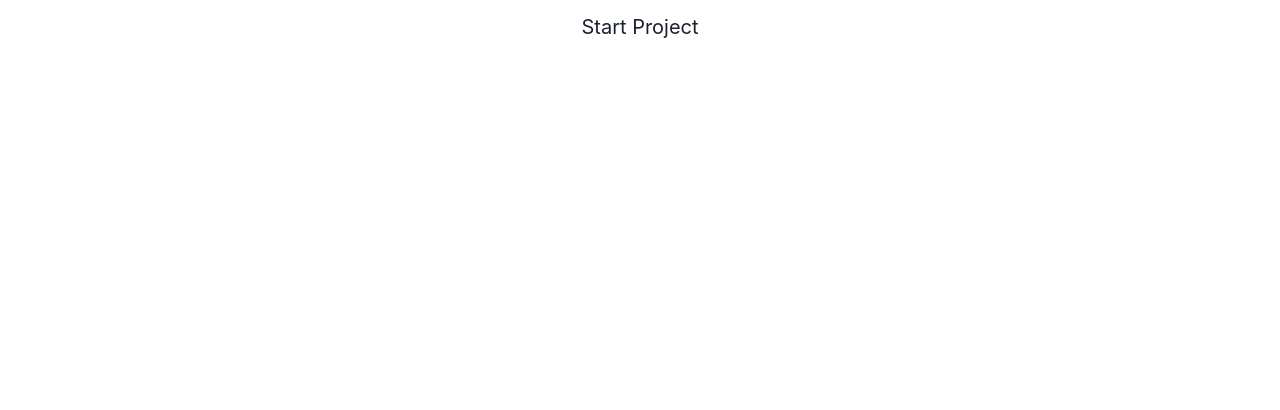
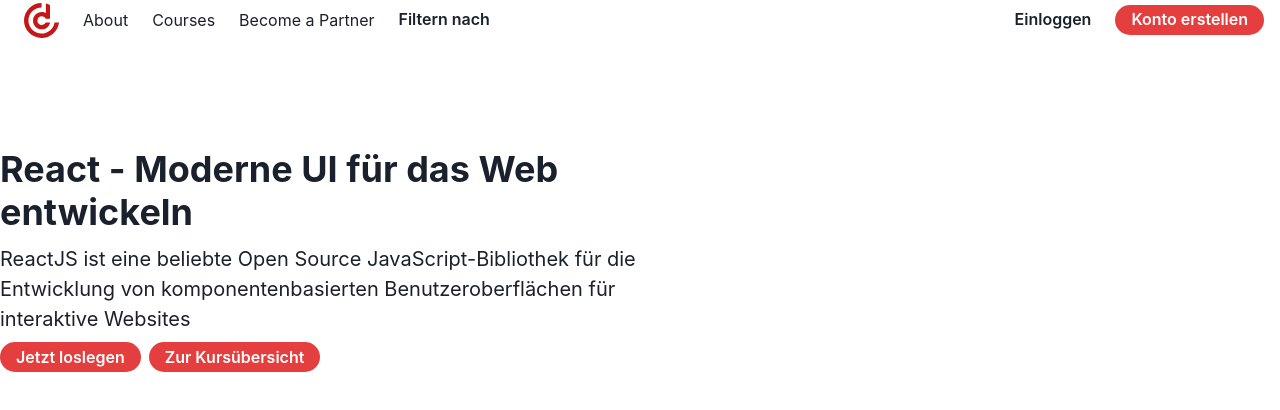
Before and after one commit to Jul12345678/test-t, a React (Create React App) app: page / in a window 1280 px wide. Shown: the top 410 px of the page. Built offline with nearby package versions, Linux system fonts and the light colour scheme.

Commit message:
Navbar + Headings and the 2 buttons

```diff
--- a/src/App.tsx
+++ b/src/App.tsx
@@ -1,12 +1,12 @@
-import * as React from "react";
-import { Box, Text, Link, VStack, Code, Grid } from "@chakra-ui/react";
+import TwoHeadingsTwoButtons from "./Components/TwoHeadingsTwoButtons";
 
-export const App = () => (
-  <Box textAlign="center" fontSize="xl">
-    <Grid minH="100vh" p={3}>
-      <VStack spacing={8}>
-        <Text>Start Project</Text>
-      </VStack>
-    </Grid>
-  </Box>
-);
+import Navbar from "./Components/Navbar";
+
+export const App = () => {
+  return (
+    <>
+      <Navbar />
+      <TwoHeadingsTwoButtons />
+    </>
+  );
+};
--- /dev/null
+++ b/src/Components/Navbar.tsx
@@ -0,0 +1,30 @@
+import { Button, Heading, HStack, Icon, Link, Spacer } from "@chakra-ui/react";
+import NavbarIcon from "../Icons/NavbarIcon";
+
+function Navbar() {
+  return (
+    <HStack fontSize="2vh" px="1em" fontWeight={"normal"}>
+      <NavbarIcon px="0.5em" href="/#">
+        Logo
+      </NavbarIcon>
+      <Link px="0.5em" href="/#">
+        About
+      </Link>
+      <Link px="0.5em" href="/#">
+        Courses
+      </Link>
+      <Link px="0.5em" href="/#">
+        Become a Partner
+      </Link>
+      <Button px="0.5em" bg="transparent">
+        Filtern nach
+      </Button>
+      <Spacer />
+      <Button bg="transparent">Einloggen</Button>
+      <Button borderRadius="100px" h="30px" color="white" bgColor={"red.500"}>
+        Konto erstellen
+      </Button>
+    </HStack>
+  );
+}
+export default Navbar;
--- /dev/null
+++ b/src/Components/TwoHeadingsTwoButtons.tsx
@@ -0,0 +1,25 @@
+import { Button, Grid, Heading, HStack, Text } from "@chakra-ui/react";
+
+function TwoHeadingsTwoButtons() {
+  return (
+    <Grid alignItems={"center"} justifyContent="center">
+      <Heading pt="3em" w="50%">
+        React - Moderne UI für das Web entwickeln
+      </Heading>
+      <Text w="50%" fontSize="1.25em" pt="0.5em">
+        ReactJS ist eine beliebte Open Source JavaScript-Bibliothek für die
+        Entwicklung von komponentenbasierten Benutzeroberflächen für interaktive
+        Websites
+      </Text>
+      <HStack pt="0.5em">
+        <Button borderRadius="100px" h="30px" bg="red.500" color="white">
+          Jetzt loslegen
+        </Button>
+        <Button borderRadius="100px" h="30px" bg="red.500" color="white">
+          Zur Kursübersicht
+        </Button>
+      </HStack>
+    </Grid>
+  );
+}
+export default TwoHeadingsTwoButtons;
--- /dev/null
+++ b/src/Icons/NavbarIcon.tsx
@@ -0,0 +1,24 @@
+import { Icon } from "@chakra-ui/react";
+
+const NavbarIcon = (props: any) => (
+  <Icon
+    width="35"
+    height="35"
+    viewBox="0 0 35 35"
+    fill="none"
+    xmlns="http://www.w3.org/2000/svg"
+    {...props}
+  >
+    <path
+      d="M30.5643 19.5224L30.4701 20.0063C29.2757 26.1451 23.8488 30.5997 17.5595 30.5997C10.3087 30.5997 4.41589 24.7227 4.41589 17.5025C4.41589 10.2773 10.3137 4.40525 17.5595 4.40525V0C12.871 0 8.46007 1.82235 5.13948 5.12629C1.8288 8.43022 0 12.8256 0 17.4975C0 22.1744 1.8288 26.5698 5.14444 29.8737C8.46007 33.1777 12.871 35 17.5644 35C21.7771 35 25.851 33.4888 29.0279 30.7478C32.1701 28.0365 34.2516 24.2931 34.891 20.2138L35 19.5273L30.5643 19.5224Z"
+      fill="#C51718"
+    />
+    <path
+      d="M9.02008 17.6704C9.02008 22.4658 12.9354 26.3673 17.7478 26.3673C19.636 26.3673 21.4153 25.7747 22.8972 24.6487C24.3344 23.5572 25.3901 22.0559 25.9501 20.2978L26.1979 19.5224H21.673L21.4995 19.8187C20.7264 21.1472 19.2891 21.9769 17.7478 21.9769C15.3639 21.9769 13.4261 20.0459 13.4261 17.6704C13.4261 15.2949 15.3639 13.3639 17.7478 13.3639C19.2891 13.3639 20.7264 14.1887 21.4946 15.5221L21.668 15.8184H25.9848V2.19277L25.6726 2.02486C24.4435 1.3779 23.1697 0.8791 21.8613 0.543274V10.1242C20.8652 9.56613 19.413 8.96856 17.7527 8.96856C12.9354 8.96856 9.02008 12.8701 9.02008 17.6704Z"
+      fill="#C51718"
+    />
+    ;
+  </Icon>
+);
+
+export default NavbarIcon;
```
